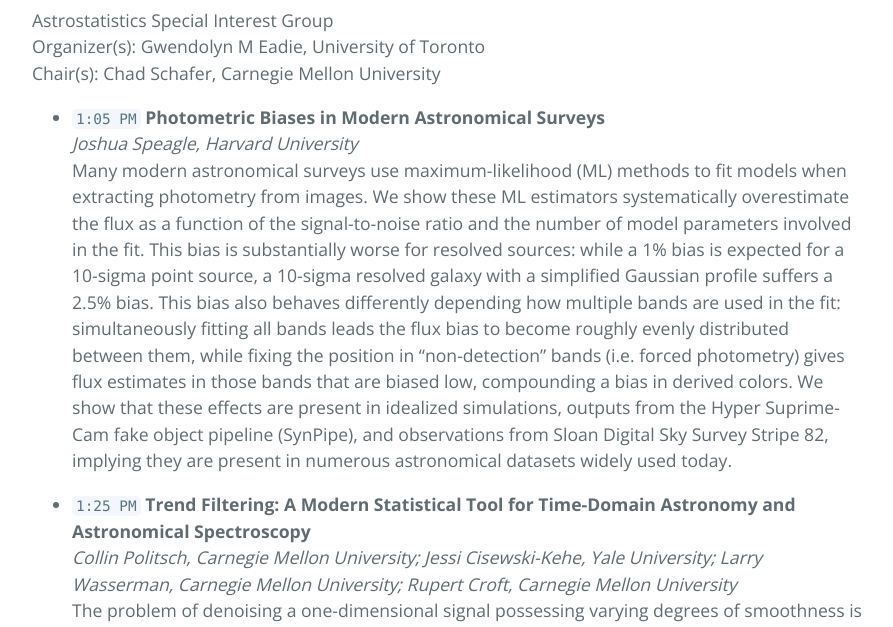
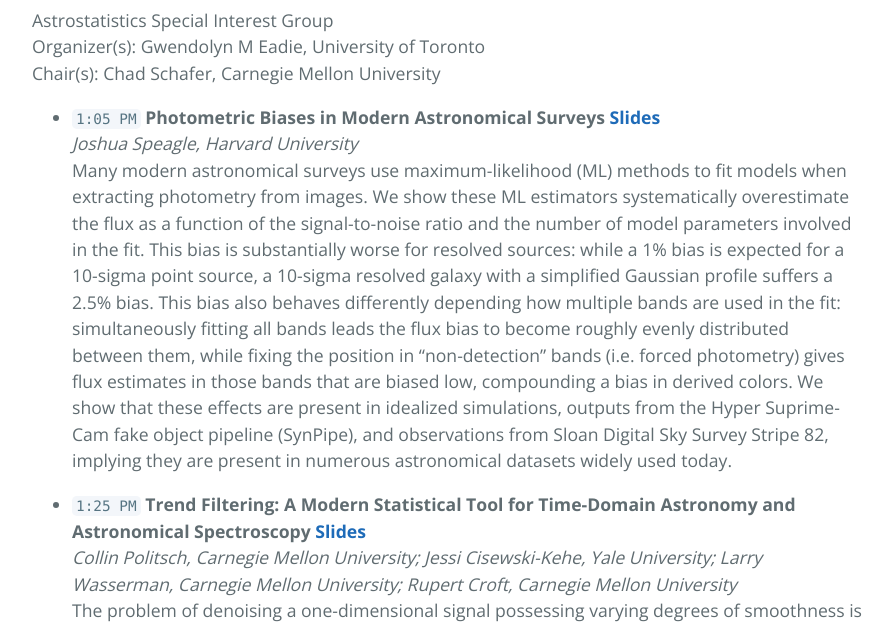
Before and after one commit to aigamstat/aigamstat.github.io, a Jekyll site: the page built from jsm2020/index.md, in a window 1280 px wide and 1400 px high, scrolled down 7945 px. Shown: the part 155-782 px from the top of the window, without its empty margins (192-1085 px from the left). Built offline with Jekyll 4.4.1, drawn with Linux system fonts in a browser that asks for light colours.

Commit message:
added Collin, Josh and Oliver's slides

```diff
--- a/jsm2020/index.md
+++ b/jsm2020/index.md
@@ -140,11 +140,11 @@
    Organizer(s): Gwendolyn M Eadie, University of Toronto
    Chair(s): Chad Schafer, Carnegie Mellon University
 
-- `1:05 PM` 	**Photometric Biases in Modern Astronomical Surveys**
+- `1:05 PM` 	**Photometric Biases in Modern Astronomical Surveys [Slides](https://drive.google.com/file/d/16Rv5mAOoVglS-uKywmcNCl7LRFDqrbkD/view?usp=sharing)**
    *Joshua Speagle, Harvard University*
    Many modern astronomical surveys use maximum-likelihood (ML) methods to fit models when extracting photometry from images. We show these ML estimators systematically overestimate the flux as a function of the signal-to-noise ratio and the number of model parameters involved in the fit. This bias is substantially worse for resolved sources: while a 1% bias is expected for a 10-sigma point source, a 10-sigma resolved galaxy with a simplified Gaussian profile suffers a 2.5% bias. This bias also behaves differently depending how multiple bands are used in the fit: simultaneously fitting all bands leads the flux bias to become roughly evenly distributed between them, while fixing the position in "non-detection" bands (i.e. forced photometry) gives flux estimates in those bands that are biased low, compounding a bias in derived colors. We show that these effects are present in idealized simulations, outputs from the Hyper Suprime-Cam fake object pipeline (SynPipe), and observations from Sloan Digital Sky Survey Stripe 82, implying they are present in numerous astronomical datasets widely used today.
 
-- `1:25 PM` 	**Trend Filtering: A Modern Statistical Tool for Time-Domain Astronomy and Astronomical Spectroscopy**
+- `1:25 PM` 	**Trend Filtering: A Modern Statistical Tool for Time-Domain Astronomy and Astronomical Spectroscopy [Slides](https://drive.google.com/file/d/1kXAEZG-s5Kh_4gLGCQ7687t2Fe6rt54b/view?usp=sharing)**
    *Collin Politsch, Carnegie Mellon University; Jessi Cisewski-Kehe, Yale University; Larry Wasserman, Carnegie Mellon University; Rupert Croft, Carnegie Mellon University*
    The problem of denoising a one-dimensional signal possessing varying degrees of smoothness is ubiquitous in time-domain astronomy and astronomical spectroscopy. In this work, we introduce trend filtering into the astronomical literature. Trend filtering is a modern nonparametric statistical tool that yields significant improvements in the broad problem space of denoising spatially heterogeneous signals. When the underlying signal is spatially heterogeneous, trend filtering is superior to any statistical estimator that is a linear combination of the observed data-including kernels, LOESS, smoothing splines, and Gaussian process regression. Furthermore, the trend filtering estimate can be computed with practical and scalable efficiency via a specialized convex optimization algorithm. In order to illustrate the broad utility of trend filtering, we discuss its relevance to a diverse set of spectroscopic and time-domain studies. The observations we discuss are (1) the Lyman-alpha forest of quasar spectra; (2) more general spectroscopy of quasars, galaxies, and stars; (3) stellar light curves with transiting exoplanet(s); (4) eclipsing binary light curves; and (5) supernova light curves.
 
@@ -152,7 +152,7 @@
    *Matthew Ho, McWilliams Center for Cosmology; Arya Farahi, Michigan Institute for Data Science; Michelle Ntampaka, Harvard-Smithsonian Center for Astrophysics; Markus Michael Rau, McWilliams Center for Cosmology; Hy Trac, McWilliams Center for Cosmology; Barnabas Poczos, School of Computer Science*
    Utilizing galaxy cluster abundance in precision cosmology requires large, well-defined cluster samples and robust mass measurement methods. In addition, modern cluster measurement techniques are expected to place a strong emphasis on efficiency and automation, as the wealth of detailed cluster data is expected to greatly increase with current and upcoming surveys such as DES, LSST, WFIRST, Euclid, and eROSITA. In this talk, I will discuss how we can leverage the use of deep learning models to infer dynamical cluster masses from spectroscopic samples with high precision and computational efficiency. I will demonstrate the ability of Convolutional Neural Networks (CNNs) to mitigate systematics in the virial scaling relation and produce dynamical mass estimates of galaxy clusters, using projected galaxies, with remarkably low bias and scatter. I will then discuss the performance of these methods relative to other leading analytic and machine learning dynamical mass estimators. Lastly, I will discuss our ongoing work in quantifying uncertainties in CNN mass predictions and our applications on spectroscopic datasets from the SDSS and GAMA surveys.
 
-- `2:05 PM` 	**Inferring Galactic Parameters from Chemical Abundances: A Multi-Star Approach**
+- `2:05 PM` 	**Inferring Galactic Parameters from Chemical Abundances: A Multi-Star Approach [Slides](https://drive.google.com/file/d/1GbjMPv0IwNmRZiw-OtmdDxvOAtrr3UdA/view?usp=sharing)**
    *Oliver Philcox, Princeton University; Jan Rybizki, Max-Planck Institute for Astronomy*
    To understand galactic physics and create realistic simulations of the Milky Way, we require strong constraints on galactic evolution parameters, constraining effects such as the birth-rate of massive stars and the frequency of supernovae. In this talk, I will outline a method to precisely determine these using the chemical element abundances and ages from a large set of stars. Inference is performed via a simple chemical evolution model in a hierarchical Bayesian framework, marginalizing over a large number of parameters describing the stars' individual environments and model errors to account for inaccuracies in our model. Hamiltonian Monte Carlo methods are used to sample the posterior function, which is sped up by use of Neural Networks. I will show the parameter constraints obtained from simulations (which are competitive with those from other methods), and discuss future applications of the method.
 
```
